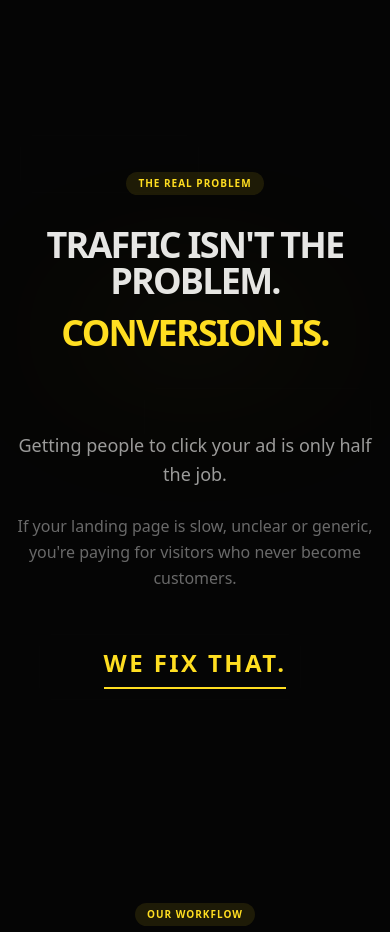
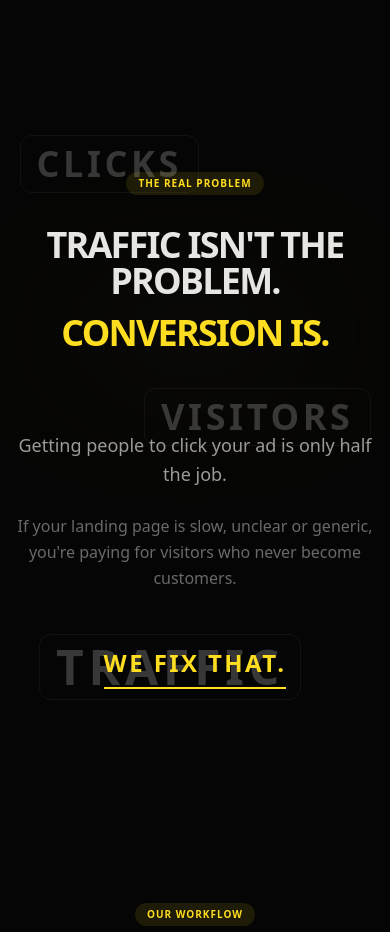
Before and after one commit to emersonbruno46-debug/idealsolutionsen, a React (Vite) app: page / in a window 390 px wide. Shown: the part 3600-4532 px from the top of the page. Built offline with nearby package versions, Linux system fonts and the light colour scheme; the HTML template or start-up script is replaced by a standard one.

Commit message:
fix: adjust vanity words base opacity and animate to full opacity

```diff
--- a/src/pages/PremiumLanding.tsx
+++ b/src/pages/PremiumLanding.tsx
@@ -447,7 +447,7 @@ const PremiumLanding = () => {
         .to(".problem-text-traffic", { opacity: 1, duration: 1 }, "-=0.5")
 
         // 2. Trazer palavras secundárias
-        .to(".vanity-word", { opacity: 0.35, scale: 1, duration: 2, stagger: 0.6 }, "-=0.5")
+        .to(".vanity-word", { opacity: 1, scale: 1, duration: 2, stagger: 0.6 }, "-=0.5")
 
         // 3. Diminuir dominância de "TRAFFIC"
         .to(".problem-text-traffic", { opacity: 0.15, duration: 1.5 }, "-=0.5")
@@ -475,7 +475,7 @@ const PremiumLanding = () => {
         .to(".problem-details", { opacity: 1, y: 0, duration: 0.8 }, "-=0.3");
 
       gsap.to(".vanity-word", {
-        opacity: 0.25,
+        opacity: 1,
         duration: 0.8,
         stagger: 0.2,
         scrollTrigger: {
@@ -802,13 +802,13 @@ const PremiumLanding = () => {
 
             {/* Secondary floating background vanity words */}
             <div className="absolute inset-0 pointer-events-none overflow-hidden select-none">
-              <span className="vanity-word absolute text-4xl md:text-8xl font-black text-white/[0.015] border border-white/[0.02] px-4 py-2 rounded-xl top-[15%] left-[5%] md:left-[10%] uppercase tracking-widest opacity-0 lg:scale-95">
+              <span className="vanity-word absolute text-4xl md:text-8xl font-black text-white/20 border border-white/5 px-4 py-2 rounded-xl top-[15%] left-[5%] md:left-[10%] uppercase tracking-widest opacity-0 lg:scale-95">
                 CLICKS
               </span>
-              <span className="vanity-word absolute text-4xl md:text-8xl font-black text-white/[0.015] border border-white/[0.02] px-4 py-2 rounded-xl top-[45%] right-[5%] md:right-[8%] uppercase tracking-widest opacity-0 lg:scale-95">
+              <span className="vanity-word absolute text-4xl md:text-8xl font-black text-white/20 border border-white/5 px-4 py-2 rounded-xl top-[45%] right-[5%] md:right-[8%] uppercase tracking-widest opacity-0 lg:scale-95">
                 VISITORS
               </span>
-              <span className="vanity-word absolute text-5xl md:text-9xl font-black text-white/[0.015] border border-white/[0.02] px-4 py-2 rounded-xl bottom-[18%] left-[10%] md:left-[15%] uppercase tracking-widest opacity-0 lg:scale-95">
+              <span className="vanity-word absolute text-5xl md:text-9xl font-black text-white/20 border border-white/5 px-4 py-2 rounded-xl bottom-[18%] left-[10%] md:left-[15%] uppercase tracking-widest opacity-0 lg:scale-95">
                 TRAFFIC
               </span>
             </div>
```
